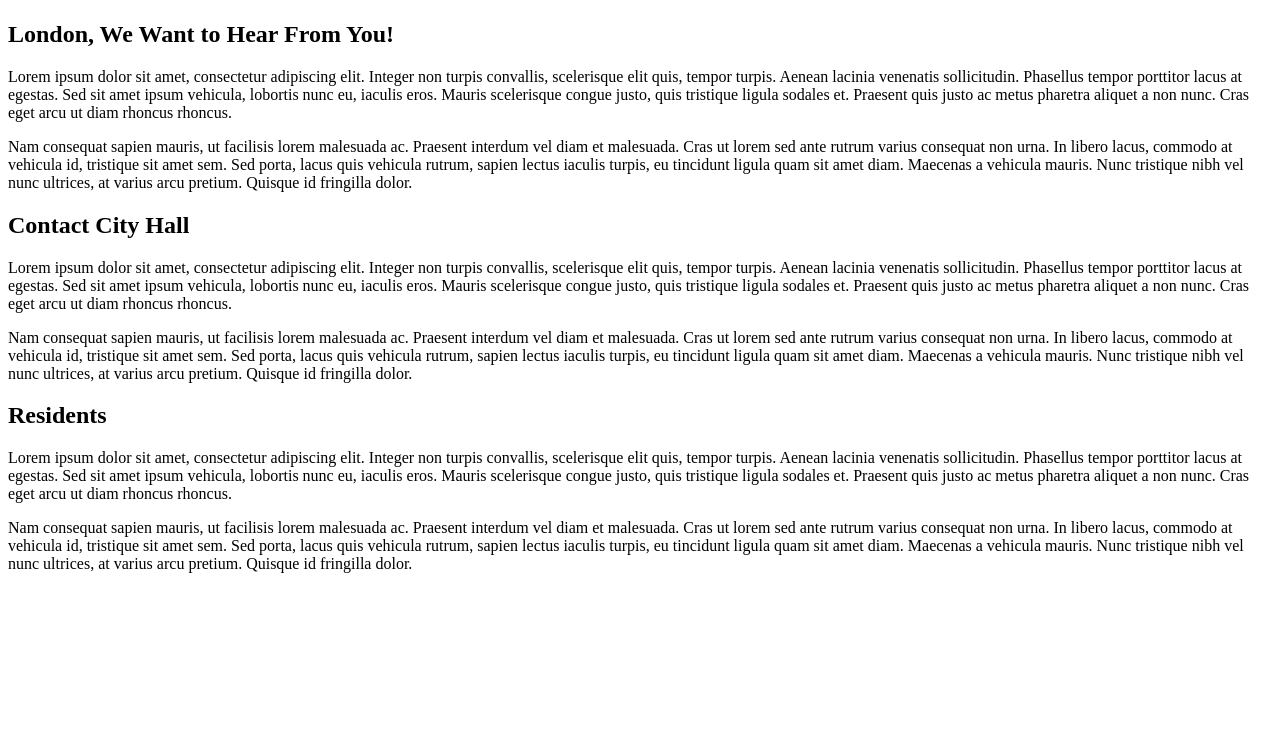
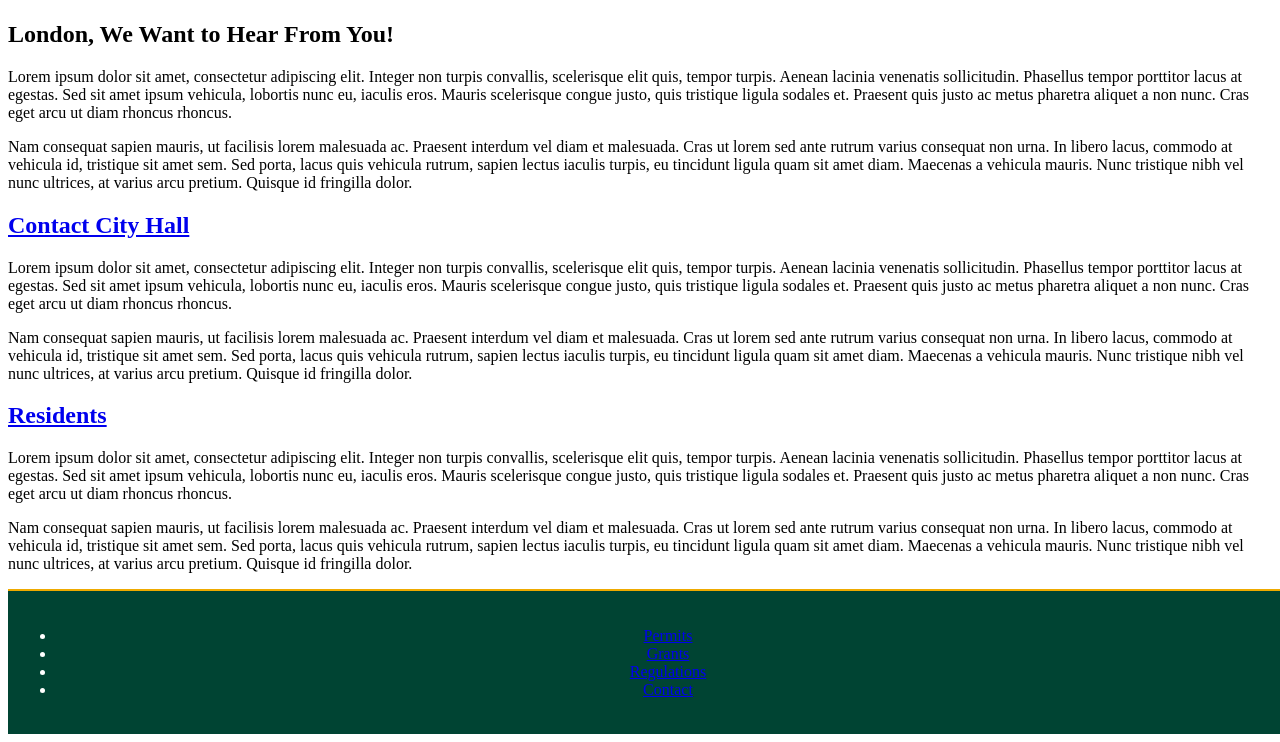
Before and after one commit to mgrimminck/CityofLondon, a plain HTML site: page index.html in a window 1280 px wide. Shown: the part 863-1605 px from the top of the page. Before the commit the page ends 1452 px from the top, so only its background shows below. Drawn offline with Linux system fonts and the light colour scheme.

Commit message:
Added Footer & Links
Created and styled Footer
Added Links

```diff
--- a/index.html
+++ b/index.html
@@ -46,13 +46,21 @@
 <p>Lorem ipsum dolor sit amet, consectetur adipiscing elit. Integer non turpis convallis, scelerisque elit quis, tempor turpis. Aenean lacinia venenatis sollicitudin. Phasellus tempor porttitor lacus at egestas. Sed sit amet ipsum vehicula, lobortis nunc eu, iaculis eros. Mauris scelerisque congue justo, quis tristique ligula sodales et. Praesent quis justo ac metus pharetra aliquet a non nunc. Cras eget arcu ut diam rhoncus rhoncus.</p>
 
 <p>Nam consequat sapien mauris, ut facilisis lorem malesuada ac. Praesent interdum vel diam et malesuada. Cras ut lorem sed ante rutrum varius consequat non urna. In libero lacus, commodo at vehicula id, tristique sit amet sem. Sed porta, lacus quis vehicula rutrum, sapien lectus iaculis turpis, eu tincidunt ligula quam sit amet diam. Maecenas a vehicula mauris. Nunc tristique nibh vel nunc ultrices, at varius arcu pretium. Quisque id fringilla dolor.</p>
-<h2>Contact City Hall</h2>
+<h2><a href="file:///C:/Users/LL64094/Documents/GitHub/CityofLondon/contact.html#">Contact City Hall</a></h2>
 <p>Lorem ipsum dolor sit amet, consectetur adipiscing elit. Integer non turpis convallis, scelerisque elit quis, tempor turpis. Aenean lacinia venenatis sollicitudin. Phasellus tempor porttitor lacus at egestas. Sed sit amet ipsum vehicula, lobortis nunc eu, iaculis eros. Mauris scelerisque congue justo, quis tristique ligula sodales et. Praesent quis justo ac metus pharetra aliquet a non nunc. Cras eget arcu ut diam rhoncus rhoncus.</p>
 
 <p>Nam consequat sapien mauris, ut facilisis lorem malesuada ac. Praesent interdum vel diam et malesuada. Cras ut lorem sed ante rutrum varius consequat non urna. In libero lacus, commodo at vehicula id, tristique sit amet sem. Sed porta, lacus quis vehicula rutrum, sapien lectus iaculis turpis, eu tincidunt ligula quam sit amet diam. Maecenas a vehicula mauris. Nunc tristique nibh vel nunc ultrices, at varius arcu pretium. Quisque id fringilla dolor.</p>
-<h2>Residents</h2>
+<h2><a href="file:///C:/Users/LL64094/Documents/GitHub/CityofLondon/residents.html">Residents</a></h2>
 <p>Lorem ipsum dolor sit amet, consectetur adipiscing elit. Integer non turpis convallis, scelerisque elit quis, tempor turpis. Aenean lacinia venenatis sollicitudin. Phasellus tempor porttitor lacus at egestas. Sed sit amet ipsum vehicula, lobortis nunc eu, iaculis eros. Mauris scelerisque congue justo, quis tristique ligula sodales et. Praesent quis justo ac metus pharetra aliquet a non nunc. Cras eget arcu ut diam rhoncus rhoncus.</p>
 
 <p>Nam consequat sapien mauris, ut facilisis lorem malesuada ac. Praesent interdum vel diam et malesuada. Cras ut lorem sed ante rutrum varius consequat non urna. In libero lacus, commodo at vehicula id, tristique sit amet sem. Sed porta, lacus quis vehicula rutrum, sapien lectus iaculis turpis, eu tincidunt ligula quam sit amet diam. Maecenas a vehicula mauris. Nunc tristique nibh vel nunc ultrices, at varius arcu pretium. Quisque id fringilla dolor.</p>
+<footer>
+<ul class="footer">
+	<li> <a href="#">Permits</a></li>
+    <li><a href="#">Grants</a></li>
+    <li><a href="#">Regulations</a></li>
+    <li><a href="#">Contact</a></li>
+</ul>
+</footer>
 </body>
 </html>
--- a/main.css
+++ b/main.css
@@ -245,3 +245,14 @@
 		  background: #46BAAF;
 		  transition: all 1s;
 		}
+footer {
+	display: block;
+	width: 100%;
+	margin: auto;
+	padding: 1.2rem .5rem;
+	border-top: 2px solid #ea0;
+	background-color: #043;
+	color: #fff;
+    text-align: center;
+
+}
```
Also changed, not shown: contact.html (+9 -1 lines), residents.html (+9 -1 lines).
